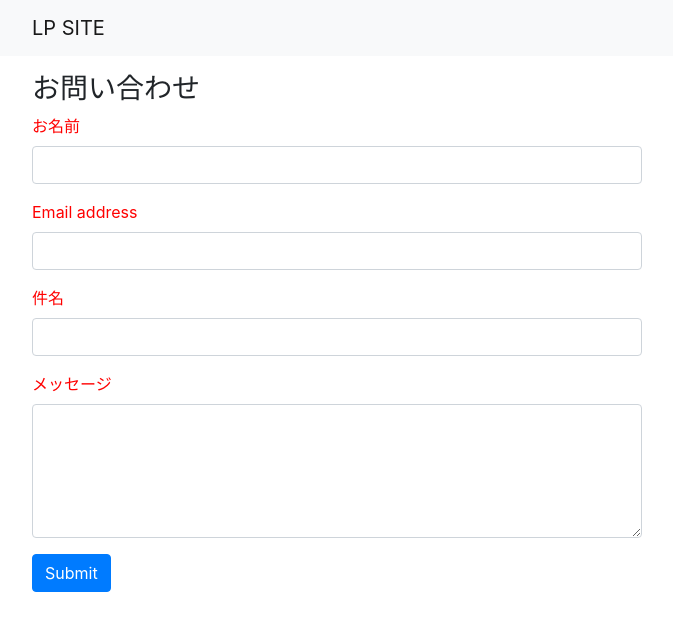
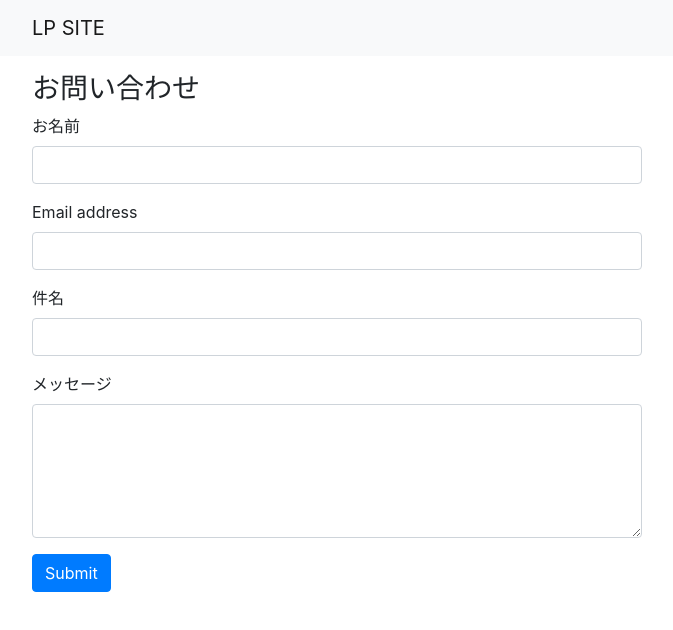
Before and after one commit to oppara/try-nuxtjs-zenn-book, a Nuxt app: page /contact in a window 1280 px wide. Shown: the top 630 px of the page, without its empty margins (303-976 px from the left). Built offline with nearby package versions, Linux system fonts and the light colour scheme.

Commit message:
Revert scoped css

```diff
--- a/pages/contact.vue
+++ b/pages/contact.vue
@@ -29,8 +29,5 @@ export default {
 </script>
 
 <style scoped>
-label {
-  color: red;
-}
 
 </style>
```
